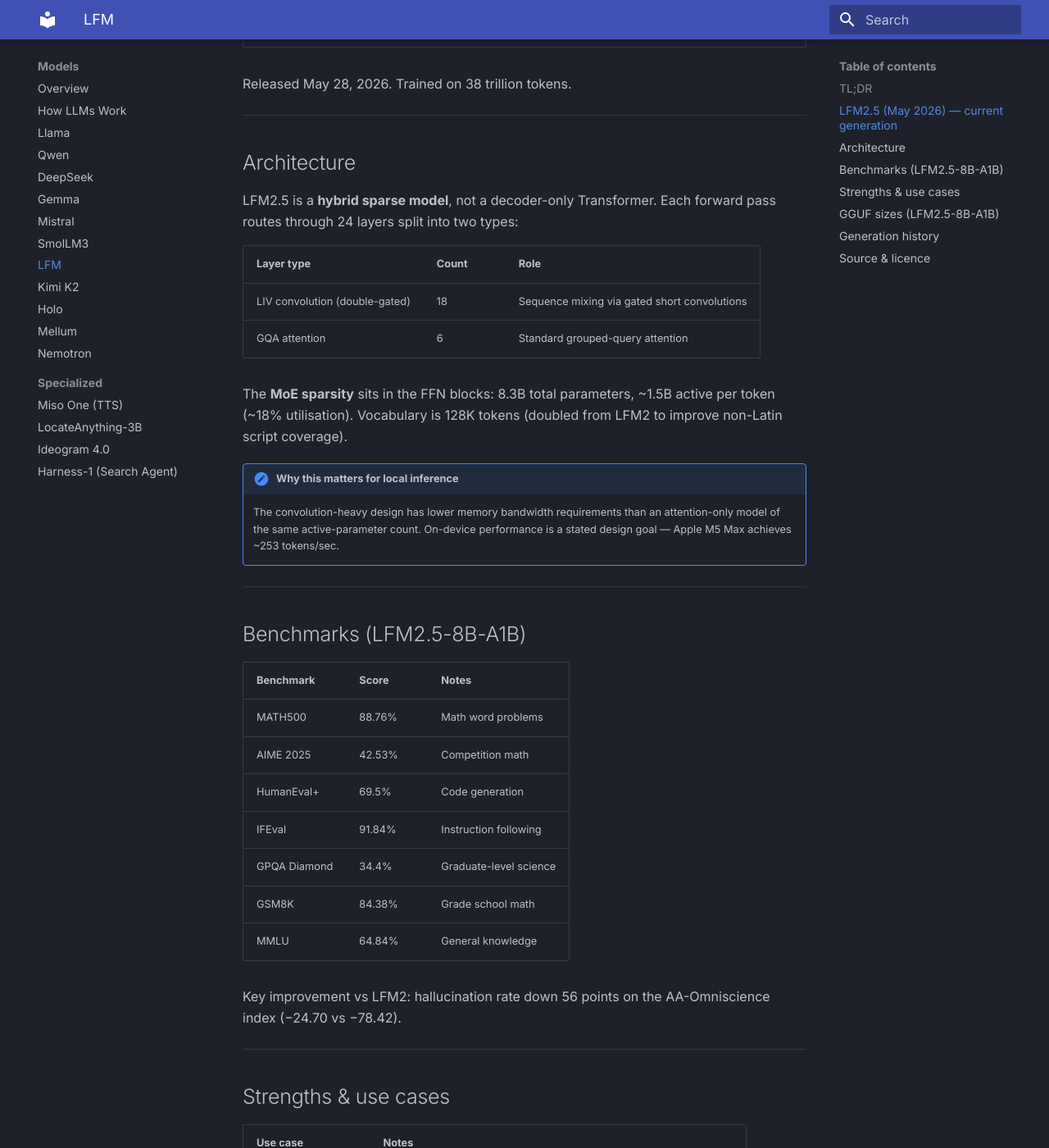
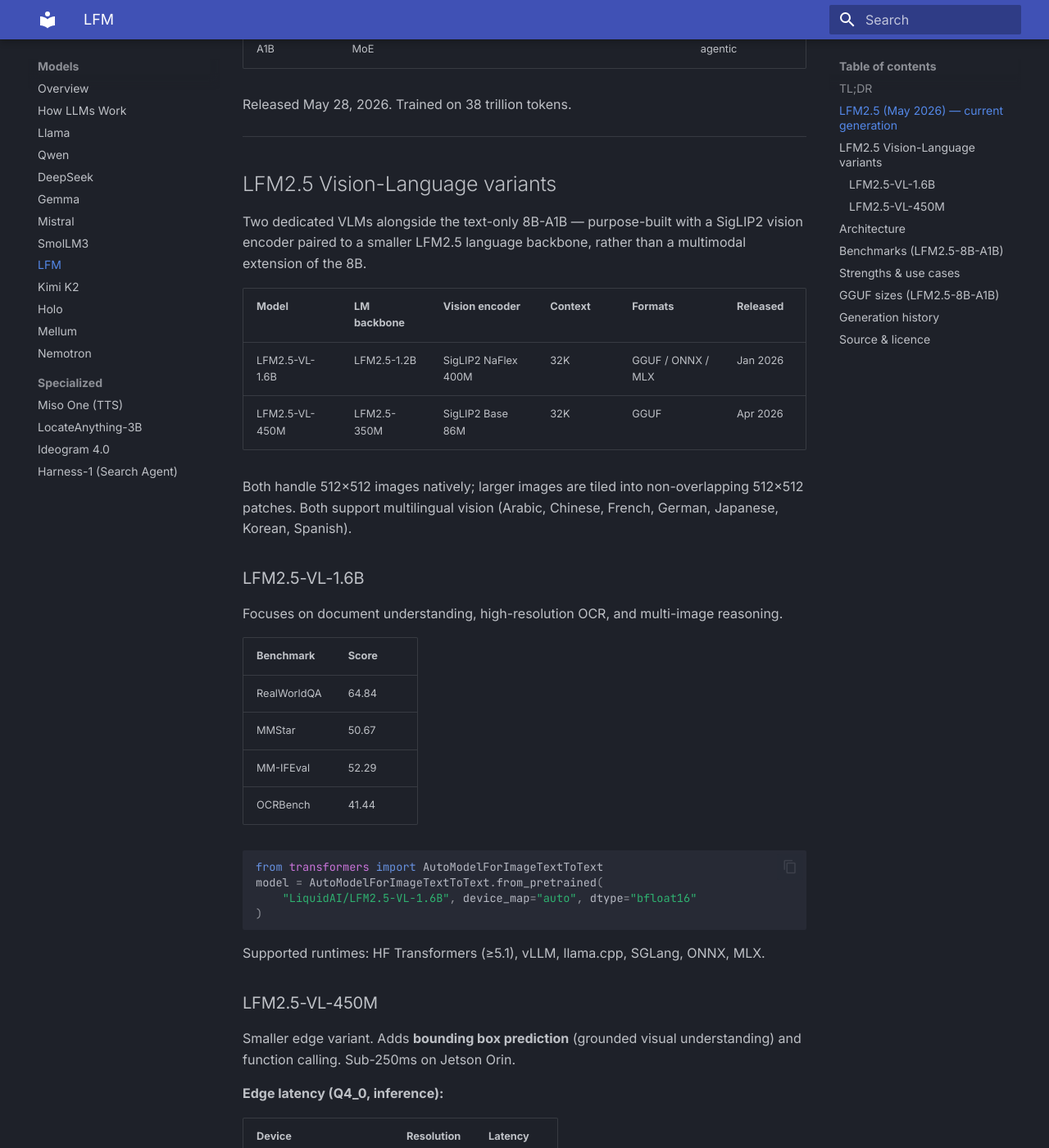
Before and after one commit to t-ballz/ai_local, an MkDocs documentation site: the page built from docs/models/lfm.md, in a window 1280 px wide and 1400 px high, scrolled down 664 px. Shown: the whole window at 82% size. Built offline with MkDocs 1.6.1 and Material for MkDocs 9.7.7, drawn with Linux system fonts in a browser that asks for light colours; some of the changed text lies outside the part shown.

Commit message:
wiki: add LFM2.5 VL variants (VL-1.6B and VL-450M)
- VL-1.6B: SigLIP2 NaFlex 400M + LFM2.5-1.2B backbone, 32K ctx, Jan 2026
- VL-450M: SigLIP2 86M + LFM2.5-350M backbone, bounding box prediction, 242ms Jetson, Apr 2026
- Benchmarks, edge latency table, code snippet, supported runtimes

Co-Authored-By: AI

````diff
--- a/docs/models/lfm.md
+++ b/docs/models/lfm.md
@@ -4,7 +4,7 @@
 
 ## TL;DR
 
-Liquid AI's open-weight model family. Unlike every other model in this wiki, LFM is **not a pure Transformer** — it uses a hybrid architecture combining sparse MoE layers with gated convolution blocks. Current generation: **LFM2.5** (May 2026), featuring an 8B-A1B model with 128K context, strong agentic performance, and a ~5 GB Q4_K_M footprint. Proprietary lfm1.0 licence (free for most uses).
+Liquid AI's open-weight model family. Unlike every other model in this wiki, LFM is **not a pure Transformer** — it uses a hybrid architecture combining sparse MoE layers with gated convolution blocks. Current generation: **LFM2.5** (2026), featuring a text-only 8B-A1B (May 2026, 128K context, ~5 GB Q4_K_M) and two vision-language variants — VL-1.6B (Jan 2026) and VL-450M (Apr 2026, bounding box prediction, <250ms on edge). Proprietary lfm1.0 licence (free for most uses).
 
 ---
 
@@ -15,6 +15,63 @@
 | LFM2.5-8B-A1B | Hybrid MoE | 1.5B / 8.3B | 128K | 5.16 GB | CoT reasoning; agentic |
 
 Released May 28, 2026. Trained on 38 trillion tokens.
+
+---
+
+## LFM2.5 Vision-Language variants
+
+Two dedicated VLMs alongside the text-only 8B-A1B — purpose-built with a SigLIP2 vision encoder paired to a smaller LFM2.5 language backbone, rather than a multimodal extension of the 8B.
+
+| Model | LM backbone | Vision encoder | Context | Formats | Released |
+|-------|------------|---------------|---------|---------|---------|
+| LFM2.5-VL-1.6B | LFM2.5-1.2B | SigLIP2 NaFlex 400M | 32K | GGUF / ONNX / MLX | Jan 2026 |
+| LFM2.5-VL-450M | LFM2.5-350M | SigLIP2 Base 86M | 32K | GGUF | Apr 2026 |
+
+Both handle 512×512 images natively; larger images are tiled into non-overlapping 512×512 patches. Both support multilingual vision (Arabic, Chinese, French, German, Japanese, Korean, Spanish).
+
+### LFM2.5-VL-1.6B
+
+Focuses on document understanding, high-resolution OCR, and multi-image reasoning.
+
+| Benchmark | Score |
+|-----------|-------|
+| RealWorldQA | 64.84 |
+| MMStar | 50.67 |
+| MM-IFEval | 52.29 |
+| OCRBench | 41.44 |
+
+```python
+from transformers import AutoModelForImageTextToText
+model = AutoModelForImageTextToText.from_pretrained(
+    "LiquidAI/LFM2.5-VL-1.6B", device_map="auto", dtype="bfloat16"
+)
+```
+
+Supported runtimes: HF Transformers (≥5.1), vLLM, llama.cpp, SGLang, ONNX, MLX.
+
+### LFM2.5-VL-450M
+
+Smaller edge variant. Adds **bounding box prediction** (grounded visual understanding) and function calling. Sub-250ms on Jetson Orin.
+
+**Edge latency (Q4_0, inference):**
+
+| Device | Resolution | Latency |
+|--------|-----------|---------|
+| NVIDIA Jetson Orin | 512×512 | 242 ms |
+| Samsung S25 Ultra | 256×256 | 950 ms |
+| AMD Ryzen AI Max+ 395 | 512×512 | 944 ms |
+
+**Benchmarks vs predecessor LFM2-VL-450M:**
+
+| Benchmark | LFM2 | LFM2.5 |
+|-----------|------|--------|
+| RefCOCO-M (bounding box) | 0 | **81.28** |
+| MMMB (multilingual vision) | 54.29 | 68.09 |
+| IFEval | 51.75 | 61.16 |
+| MMBench | — | 60.91 |
+| OCRBench | — | 684 |
+
+**GGUF**: `LiquidAI/LFM2.5-VL-450M-GGUF` on HuggingFace.
 
 ---
 
````
